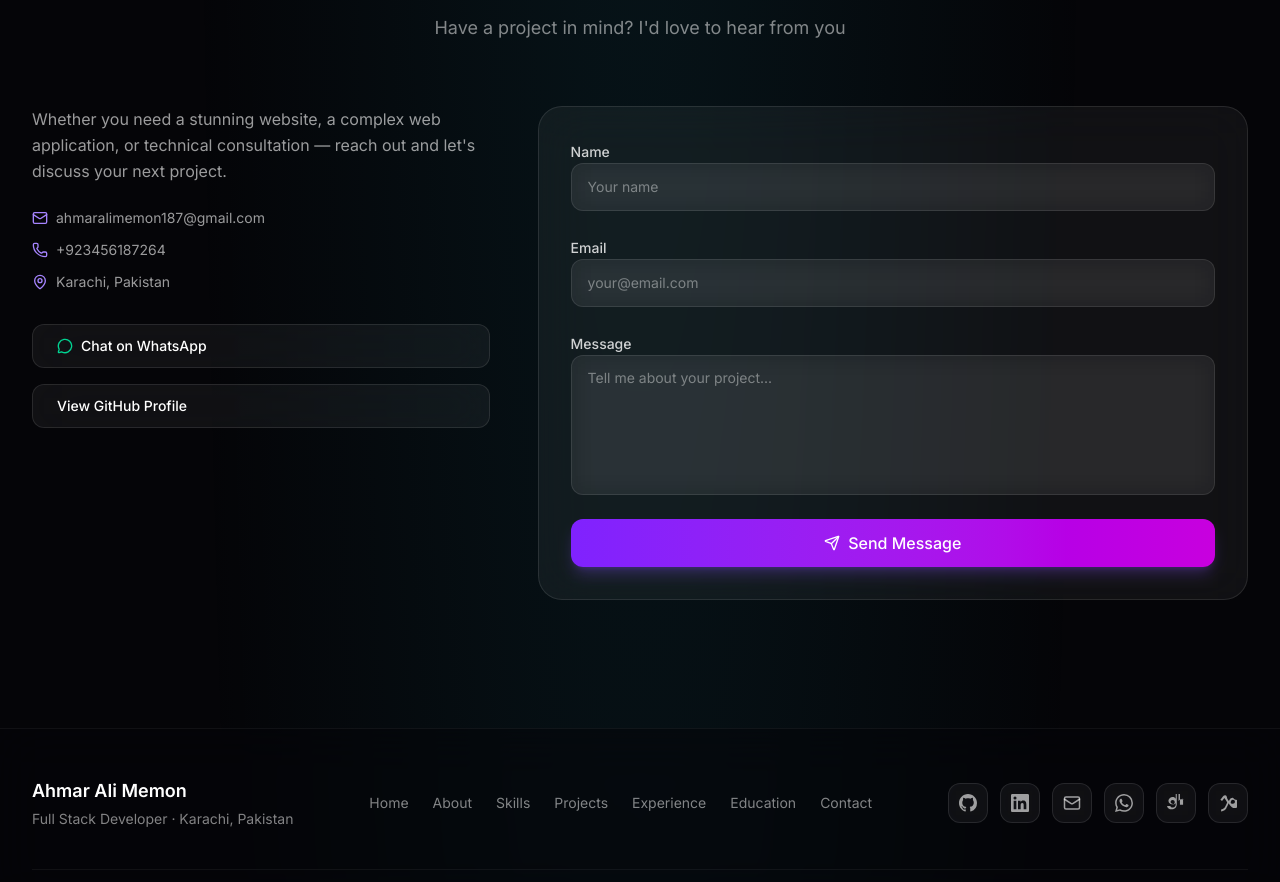
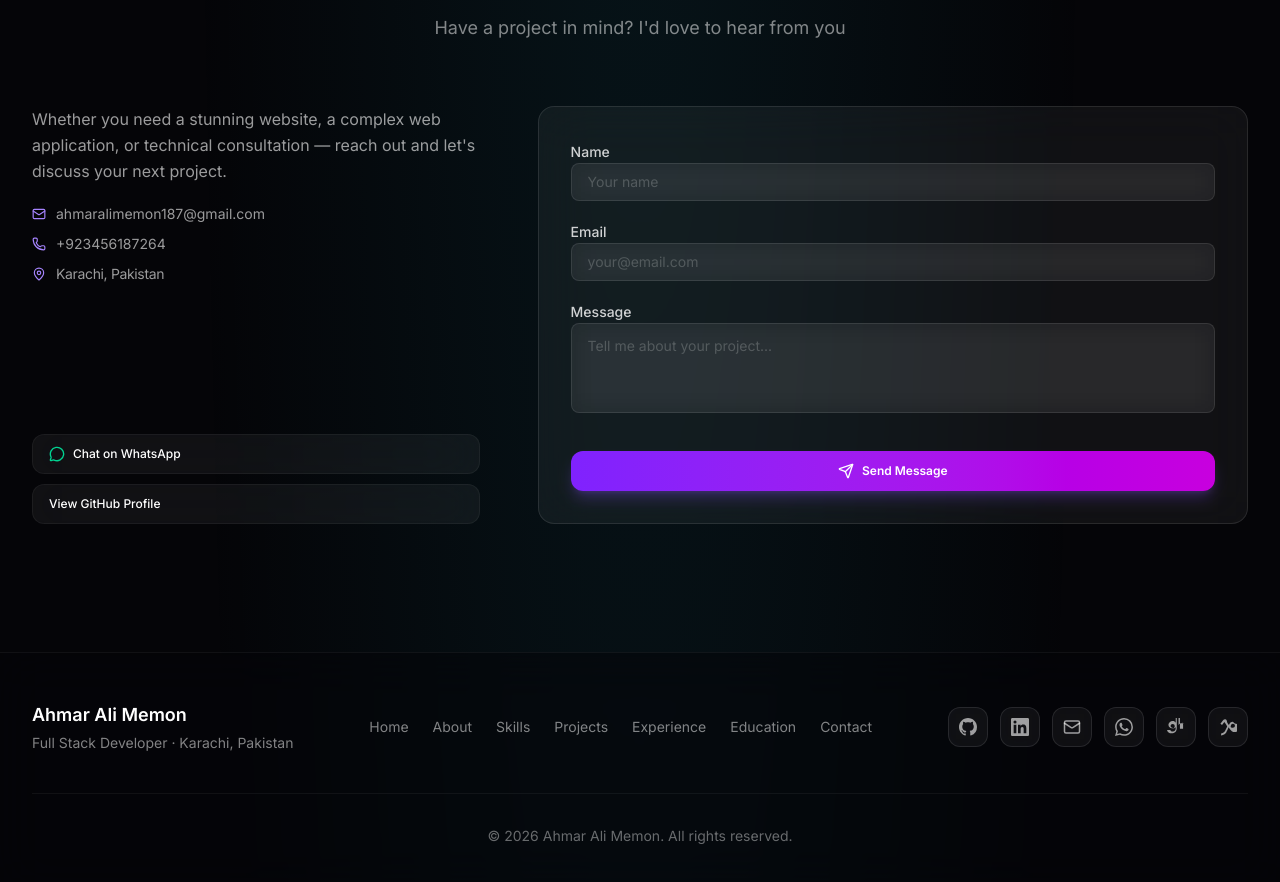
Before and after one commit to ahmar4561/ahmar-portfolio, a Next.js app: page / in a window 1280 px wide. Shown: the part 7516-8398 px from the top of the page. Built offline with nearby package versions, Linux system fonts and the light colour scheme.

Commit message:
Update contact.tsx

```diff
--- a/src/components/sections/contact.tsx
+++ b/src/components/sections/contact.tsx
@@ -30,8 +30,8 @@ export function Contact() {
   };
 
   return (
-    <section id="contact" className="relative py-24 sm:py-32">
-      <div className="mx-auto max-w-7xl px-4 sm:px-6 lg:px-8">
+    <section id="contact" className="relative py-16 sm:py-32">
+      <div className="mx-auto max-w-7xl px-5 sm:px-6 lg:px-8">
         <SectionHeading
           label="Contact"
           title="Let's Build Something Amazing"
@@ -39,96 +39,107 @@ export function Contact() {
         />
 
         <motion.div
-          className="grid gap-12 lg:grid-cols-5"
-          initial={{ opacity: 0, y: 30 }}
+          className="grid gap-8 lg:grid-cols-5 lg:gap-12"
+          initial={{ opacity: 0, y: 25 }}
           whileInView={{ opacity: 1, y: 0 }}
           viewport={{ once: true }}
           transition={{ duration: 0.6 }}
         >
-          <div className="lg:col-span-2">
-            <p className="text-white/60 leading-relaxed">
+          {/* Information & Socials Area */}
+          <div className="lg:col-span-2 flex flex-col justify-between space-y-6 text-center lg:text-left">
+            <div>
+              <p className="text-xs sm:text-base text-white/60 leading-relaxed max-w-md mx-auto lg:mx-0">
                 Whether you need a stunning website, a complex web application, or
                 technical consultation — reach out and let&apos;s discuss your next project.
               </p>
 
-            <div className="mt-6 space-y-3 text-sm text-white/60">
-              <p className="flex items-center gap-2">
-                <Mail size={16} className="text-violet-400" />
-                <a href={`mailto:${siteConfig.email}`} className="hover:text-violet-300">
+              {/* Verified Contact Details Matrix */}
+              <div className="mt-5 space-y-2.5 text-xs sm:text-sm text-white/60 inline-block text-left lg:block mx-auto lg:mx-0">
+                <p className="flex items-center gap-2.5">
+                  <Mail size={14} className="text-violet-400 shrink-0" />
+                  <a href={`mailto:${siteConfig.email}`} className="hover:text-violet-300 transition-colors">
                     {siteConfig.email}
                   </a>
                 </p>
-              <p className="flex items-center gap-2">
-                <Phone size={16} className="text-violet-400" />
-                <a href={`tel:${siteConfig.phone}`} className="hover:text-violet-300">
+                <p className="flex items-center gap-2.5 mt-1.5">
+                  <Phone size={14} className="text-violet-400 shrink-0" />
+                  <a href={`tel:${siteConfig.phone}`} className="hover:text-violet-300 transition-colors">
                     {siteConfig.phone}
                   </a>
                 </p>
-              <p className="flex items-center gap-2">
-                <MapPin size={16} className="text-violet-400" />
-                {siteConfig.location}
+                <p className="flex items-center gap-2.5 mt-1.5">
+                  <MapPin size={14} className="text-violet-400 shrink-0" />
+                  <span className="tracking-tight">{siteConfig.location}</span>
                 </p>
               </div>
+            </div>
 
-            <div className="mt-8 space-y-4">
-              <Button variant="glass" className="w-full justify-start" asChild>
-                <a href="https://wa.me/923183015403" target="_blank" rel="noopener noreferrer">
-                  <MessageCircle size={20} className="text-emerald-400" />
+            {/* Premium Button Actions Block */}
+            <div className="space-y-2.5 max-w-md w-full mx-auto lg:mx-0 pt-2">
+              <Button size="sm" variant="glass" className="w-full h-10 justify-center lg:justify-start rounded-xl text-xs font-medium border-white/5 bg-white/5" asChild>
+                <a href="https://wa.me/923183015403" target="_blank" rel="noopener noreferrer" className="flex items-center gap-2">
+                  <MessageCircle size={16} className="text-emerald-400" />
                   Chat on WhatsApp
                 </a>
               </Button>
-              <Button variant="glass" className="w-full justify-start" asChild>
-                <a href="https://github.com/ahmar4561" target="_blank" rel="noopener noreferrer">
+              <Button size="sm" variant="glass" className="w-full h-10 justify-center lg:justify-start rounded-xl text-xs font-medium border-white/5 bg-white/5" asChild>
+                <a href="https://github.com/ahmar4561" target="_blank" rel="noopener noreferrer" className="flex items-center gap-2">
                   View GitHub Profile
                 </a>
               </Button>
             </div>
           </div>
 
+          {/* Luxury Form UI Container */}
           <form
             onSubmit={handleSubmit}
-            className="rounded-3xl border border-white/10 bg-white/5 p-6 backdrop-blur-xl sm:p-8 lg:col-span-3"
+            className="rounded-2xl border border-white/10 bg-white/5 p-4.5 sm:p-8 backdrop-blur-xl lg:col-span-3"
           >
-            <div className="space-y-6">
-              <div className="space-y-2">
-                <Label htmlFor="name">Name</Label>
+            <div className="space-y-4.5">
+              <div className="space-y-1.5 text-left">
+                <Label htmlFor="name" className="text-xs sm:text-sm font-medium text-white/80">Name</Label>
                 <Input
                   id="name"
                   placeholder="Your name"
                   required
+                  className="h-9.5 text-xs sm:text-sm rounded-lg border-white/10 bg-white/5 placeholder:text-white/20 focus:border-violet-500/50"
                   value={formState.name}
                   onChange={(e) =>
                     setFormState((s) => ({ ...s, name: e.target.value }))
                   }
                 />
               </div>
-              <div className="space-y-2">
-                <Label htmlFor="email">Email</Label>
+              <div className="space-y-1.5 text-left mt-3">
+                <Label htmlFor="email" className="text-xs sm:text-sm font-medium text-white/80">Email</Label>
                 <Input
                   id="email"
                   type="email"
                   placeholder="your@email.com"
                   required
+                  className="h-9.5 text-xs sm:text-sm rounded-lg border-white/10 bg-white/5 placeholder:text-white/20 focus:border-violet-500/50"
                   value={formState.email}
                   onChange={(e) =>
                     setFormState((s) => ({ ...s, email: e.target.value }))
                   }
                 />
               </div>
-              <div className="space-y-2">
-                <Label htmlFor="message">Message</Label>
+              <div className="space-y-1.5 text-left mt-3">
+                <Label htmlFor="message" className="text-xs sm:text-sm font-medium text-white/80">Message</Label>
                 <Textarea
                   id="message"
                   placeholder="Tell me about your project..."
                   required
+                  className="text-xs sm:text-sm rounded-lg border-white/10 bg-white/5 min-h-[90px] placeholder:text-white/20 focus:border-violet-500/50"
                   value={formState.message}
                   onChange={(e) =>
                     setFormState((s) => ({ ...s, message: e.target.value }))
                   }
                 />
               </div>
-              <Button type="submit" size="lg" className="w-full">
-                <Send size={18} />
+
+              {/* Form Submission Button */}
+              <Button type="submit" size="sm" className="w-full h-10 rounded-xl text-xs font-semibold mt-5 gap-2">
+                <Send size={14} />
                 {submitted ? "Opening email client..." : "Send Message"}
               </Button>
             </div>
```
Lines whose indentation alone changed are shown as unchanged.
